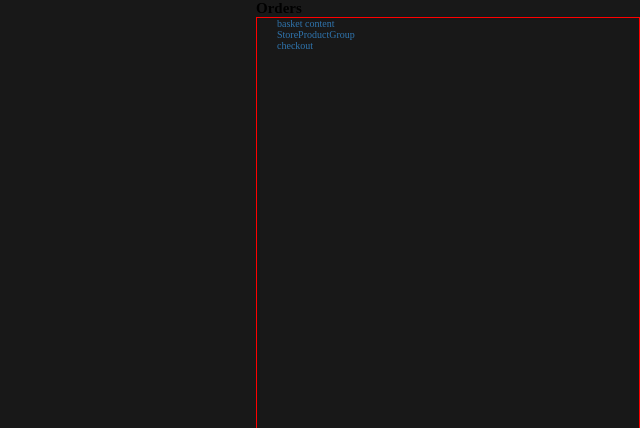
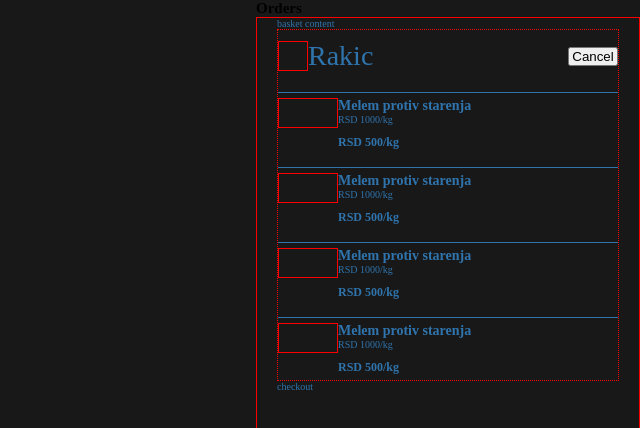
Before and after one commit to PetarPaskas/kupuj-prirodno, a React (Vite) app in the folder kupuj-prirodno/: page / in a window 1280 px wide. Shown: the top 428 px of the page, without its empty margins (640-1280 px from the left). Built offline with nearby package versions, Linux system fonts and the light colour scheme.

Commit message:
Productdetails

```diff
--- a/kupuj-prirodno/src/assets/main.css
+++ b/kupuj-prirodno/src/assets/main.css
@@ -1,3 +1,12 @@
 .order_basket{
     padding:0 2rem;
 }
+
+.store_product_group{
+
+}
+
+
+.product_detail_with_quantity{
+
+}
--- /dev/null
+++ b/kupuj-prirodno/src/assets/scss/components/product-detail.scss
@@ -0,0 +1,30 @@
+.product_detail{
+    display: flex;
+    align-items: start;
+    margin-right: auto;
+
+    &__icon{
+        width: 60px;
+        height: 30px;
+        border:1px solid red;
+    }
+
+    &__detail{
+        display: flex;
+        flex-direction: column;
+        justify-content: start;
+    }
+
+    &__name{
+        font-size: 1.4rem;
+        font-weight: 600;
+    }
+    &__price_per_unit{
+        font-size: 1rem;
+        margin-bottom: 1rem;
+    }
+    &__price_total{
+        font-size: 1.2rem;
+        font-weight: 600;
+    }
+}
--- /dev/null
+++ b/kupuj-prirodno/src/assets/scss/components/store-product-group.scss
@@ -0,0 +1,43 @@
+.store_product_group{
+
+    border:1px dotted red;
+
+    &__logo{
+        width: 30px;
+        height: 30px;
+        border:1px solid red;
+    }
+    &__header{
+        display: flex;
+        flex-direction: row;
+        align-items: center;
+        padding:1rem 0;
+        margin-bottom: 1rem;
+    }
+
+    &__title{
+        margin-right: auto;
+        font-size: 2.8rem;
+    }
+
+    &__cancel_button{
+        display: block;
+        width: 5rem;
+    }
+
+    &__body{
+
+    }
+
+    &__items{
+        list-style-type: none;
+    }
+
+    &__item{
+        padding:.5rem 0;
+        border-top:1px solid var(--skyblue);
+        &:not(:last-child){
+            margin-bottom: 1.2rem;
+        }
+    }
+}
--- a/kupuj-prirodno/src/assets/scss/main.scss
+++ b/kupuj-prirodno/src/assets/scss/main.scss
@@ -13,7 +13,9 @@
 @import "./components/grid-list.scss";
 @import "./components/order-basket.scss";
 @import "./components/product-description.scss";
+@import "./components/product-detail.scss";
 @import "./components/products-content.scss";
 @import "./components/products.scss";
 @import "./components/store-description.scss";
+@import "./components/store-product-group.scss";
 @import "./components/store-product-list.scss";
--- /dev/null
+++ b/kupuj-prirodno/src/shared/product-detail-with-quantity/product-detail-with-quantity.tsx
@@ -0,0 +1,16 @@
+import ProductDetail from "./product-detail/product-detail";
+
+interface ProductDetailWitQuantityProps{
+
+}
+
+const ProductDetailWitQuantity = ({}:ProductDetailWitQuantityProps)=>{
+    return <div className="product_detail_with_quantity">
+        <ProductDetail/>
+        <div className="product_quantity">
+
+        </div>
+    </div>
+}
+
+export default ProductDetailWitQuantity;
--- /dev/null
+++ b/kupuj-prirodno/src/shared/product-detail-with-quantity/product-detail/product-detail.tsx
@@ -0,0 +1,16 @@
+interface ProductDetailProps{
+
+}
+
+const ProductDetail = ({}:ProductDetailProps)=>{
+    return <div className="product_detail">
+            <div className="product_detail__icon"></div>
+            <div className="product_detail__detail">
+                <div className="product_detail__name">Melem protiv starenja</div>
+                <div className="product_detail__price_per_unit">RSD 1000/kg</div>
+                <div className="product_detail__price_total">RSD 500/kg</div>
+            </div>
+        </div>
+}
+
+export default ProductDetail;
--- /dev/null
+++ b/kupuj-prirodno/src/shared/store-product-group/store-product-group-body/store-product-group-body.tsx
@@ -0,0 +1,10 @@
+interface StoreProductGroupBodyProps{
+    children?:React.ReactNode
+}
+const StoreProductGroupBody = ({children}:StoreProductGroupBodyProps)=>{
+    return <div className="store_product_group__body">
+        {children}
+    </div>
+}
+
+export default StoreProductGroupBody;
--- /dev/null
+++ b/kupuj-prirodno/src/shared/store-product-group/store-product-group-cancel-button/store-product-group-cancel-button.tsx
@@ -0,0 +1,10 @@
+interface StoreProductGroupCancelButtonProps{
+    children?:React.ReactNode
+}
+
+const StoreProductGroupCancelButton = ({children}:StoreProductGroupCancelButtonProps)=>{
+    return <button className="store_product_group__cancel_button">{children}</button>
+
+}
+
+export default StoreProductGroupCancelButton;
--- /dev/null
+++ b/kupuj-prirodno/src/shared/store-product-group/store-product-group-header/store-product-group-header.tsx
@@ -0,0 +1,10 @@
+interface StoreProductGroupHeaderProps{
+    children?:React.ReactNode
+}
+const StoreProductGroupHeader = ({children}:StoreProductGroupHeaderProps)=>{
+    return <div className="store_product_group__header">
+        {children}
+    </div>
+}
+
+export default StoreProductGroupHeader;
--- /dev/null
+++ b/kupuj-prirodno/src/shared/store-product-group/store-product-group-title/store-product-group-title.tsx
@@ -0,0 +1,10 @@
+interface StoreProductGroupTitleProps{
+    children?:React.ReactNode
+}
+const StoreProductGroupTitle = ({children}:StoreProductGroupTitleProps)=>{
+    return <div className="store_product_group__title">
+        {children}
+    </div>
+}
+
+export default StoreProductGroupTitle;
--- a/kupuj-prirodno/src/shared/store-product-group/store-product-group.tsx
+++ b/kupuj-prirodno/src/shared/store-product-group/store-product-group.tsx
@@ -1,4 +1,9 @@
+import ProductDetailWitQuantity from "../product-detail-with-quantity/product-detail-with-quantity";
 import type { ProductSummaryItem, StoreSummaryItem } from "../types";
+import StoreProductGroupBody from "./store-product-group-body/store-product-group-body";
+import StoreProductGroupCancelButton from "./store-product-group-cancel-button/store-product-group-cancel-button";
+import StoreProductGroupHeader from "./store-product-group-header/store-product-group-header";
+import StoreProductGroupTitle from "./store-product-group-title/store-product-group-title";
 
 interface StoreProductGroupProps{
     storeInfo?:StoreSummaryItem,
@@ -7,7 +12,27 @@ interface StoreProductGroupProps{
 
 const StoreProductGroup = ({}:StoreProductGroupProps)=>{
     return <div className="store_product_group">
-        StoreProductGroup
+        <StoreProductGroupHeader>
+            <div className="store_product_group__logo"></div>
+            <StoreProductGroupTitle>Rakic</StoreProductGroupTitle>
+            <StoreProductGroupCancelButton>Cancel</StoreProductGroupCancelButton>
+        </StoreProductGroupHeader>
+        <StoreProductGroupBody>
+            <ul className="store_product_group__items">
+                <li className="store_product_group__item">
+                    <ProductDetailWitQuantity/>
+                </li>
+                <li className="store_product_group__item">
+                    <ProductDetailWitQuantity/>
+                </li>
+                <li className="store_product_group__item">
+                    <ProductDetailWitQuantity/>
+                </li>
+                <li className="store_product_group__item">
+                    <ProductDetailWitQuantity/>
+                </li>
+            </ul>
+        </StoreProductGroupBody>
     </div>
 }
 
```
